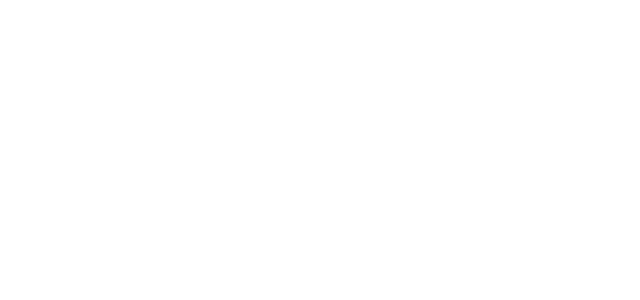
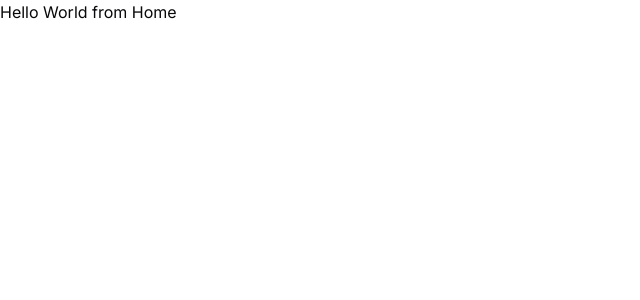
Before and after one commit to shashank-github-0001/sgms, a Next.js app: page / in a window 1280 px wide. Shown: the top 300 px of the page, without its empty margins (0-640 px from the left). Built offline with nearby package versions, Linux system fonts and the light colour scheme.

Commit message:
updated the readme

```diff
--- a/app/page.tsx
+++ b/app/page.tsx
@@ -1,4 +1,6 @@
 import { GrievanceCategoryType } from "@/zod/schema";
 import { prisma } from "@/lib/db";
 
-export default async function Home() {}
+export default async function Home() {
+  return <h1>Hello World from Home</h1>;
+}
```
Also changed, not shown: 1 other file (tests, documents, lock files or other folders).
